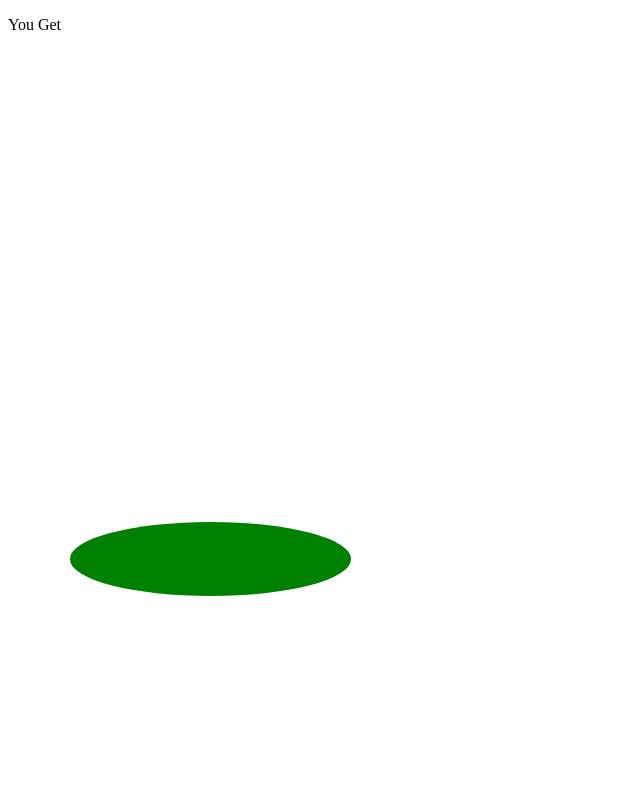
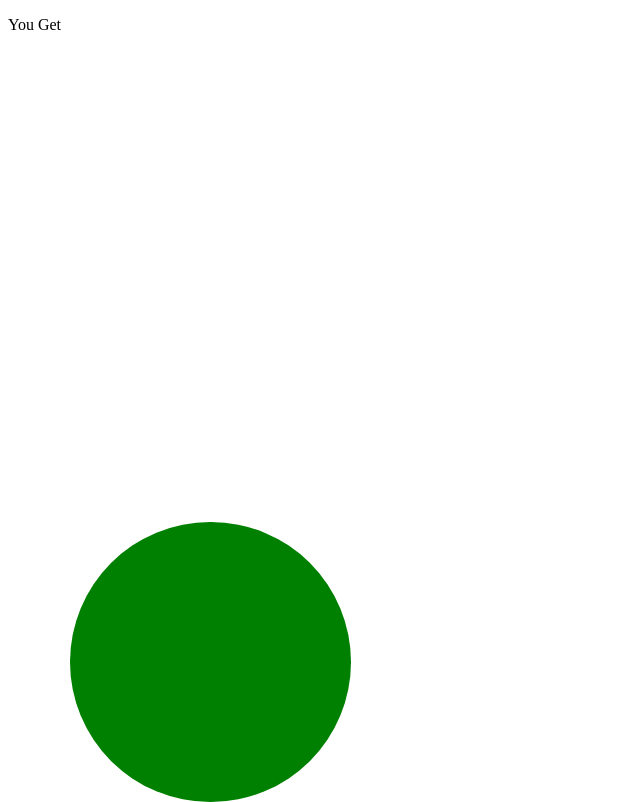
Before and after one commit to chamaxx9zp/Time-to-click, a plain HTML site: page index.html in a window 1280 px wide. Shown: the whole page, without its empty margins (0-640 px from the left). Drawn offline with Linux system fonts and the light colour scheme.

Commit message:
perfect shapes
only appear perfect squares and circles (not rectangles)

```diff
--- a/index.html
+++ b/index.html
@@ -47,7 +47,7 @@
             document.getElementById("shape").style.top = top + "px" ;
             document.getElementById("shape").style.left = left + "px" ;
             document.getElementById("shape").style.width = width + "px" ;
-            document.getElementById("shape").style.height = height + "px" ;
+            document.getElementById("shape").style.height = width + "px" ;
 
             document.getElementById("shape").style.display = "block";
             start = new Date().getTime();
```
